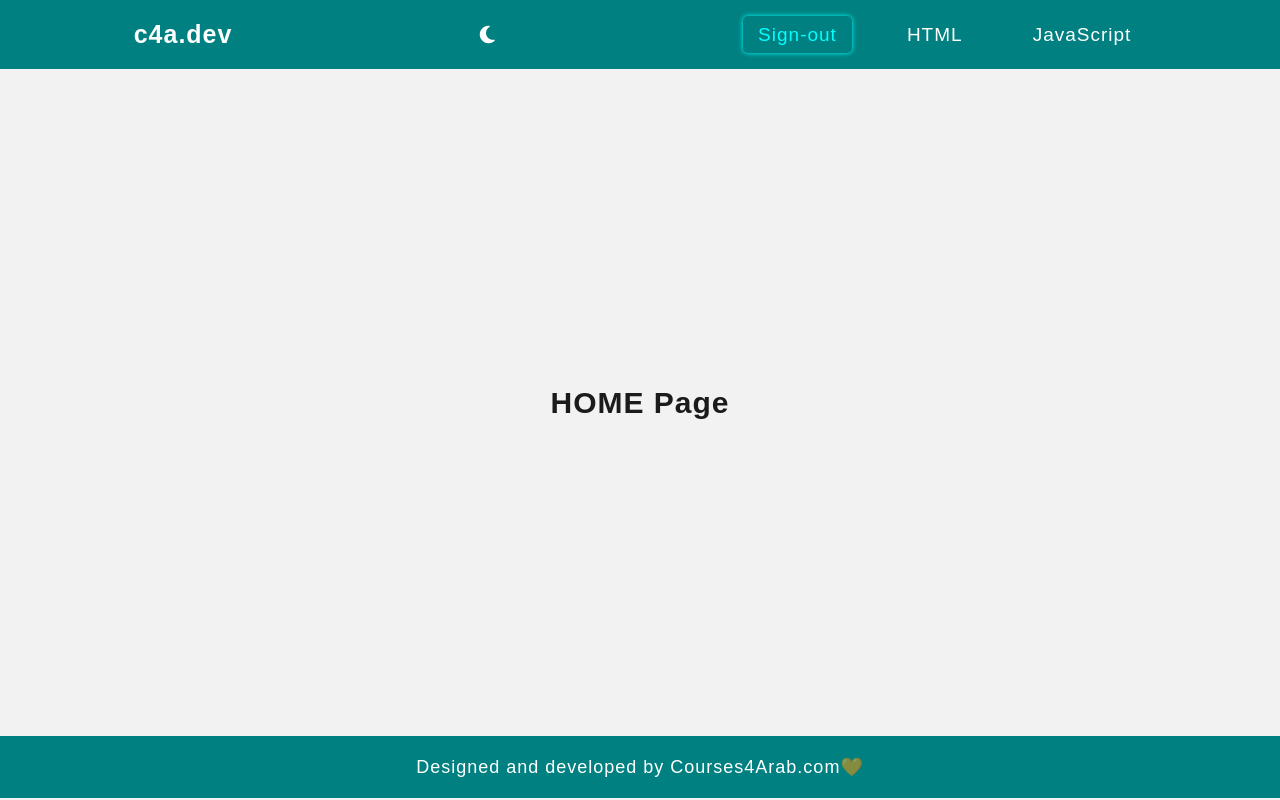
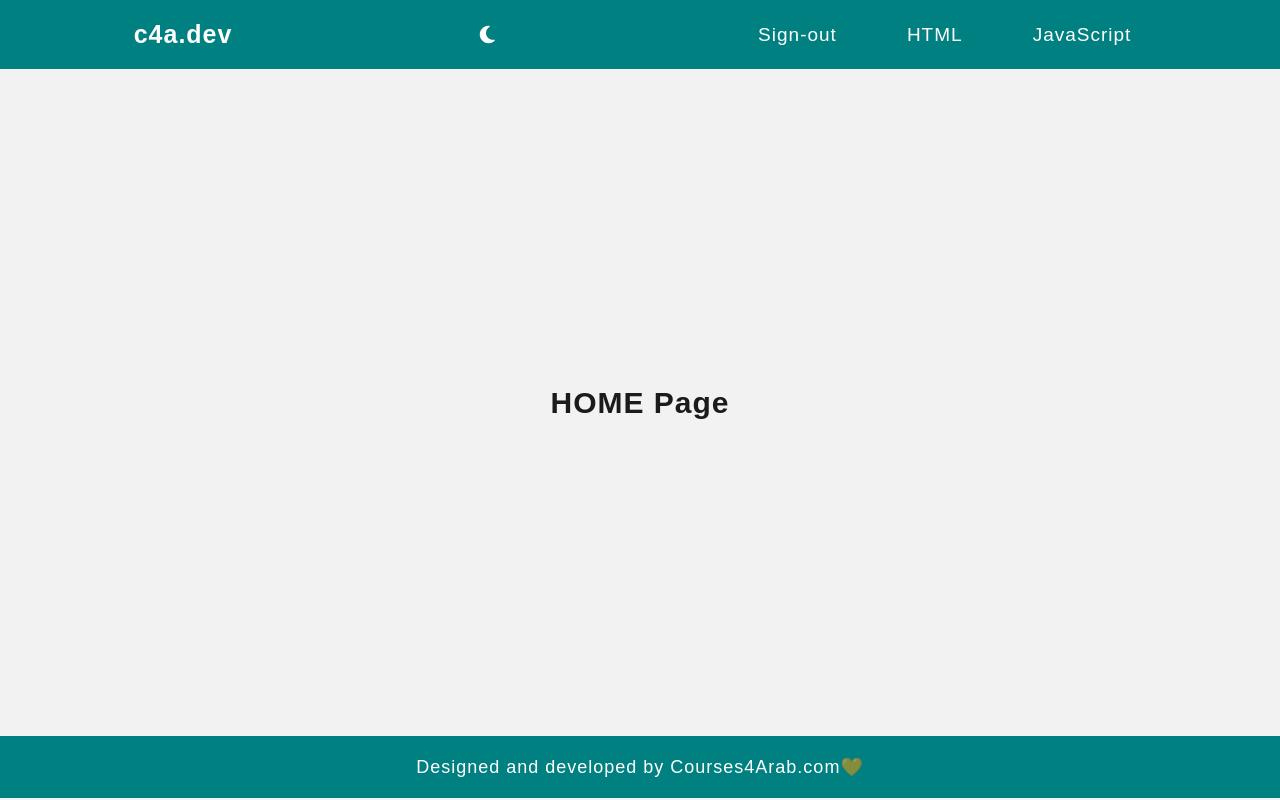
Before and after one commit to alielrayes/React_Level2, a React (Create React App) app: page / in a window 1280 px wide. Built offline with nearby package versions, Linux system fonts and the light colour scheme; no server answers; sample sign-in values are in the browser's storage.

Commit message:
lesson14.2

```diff
--- a/public/style.css
+++ b/public/style.css
@@ -23,10 +23,11 @@
 
 .flex {
   display: flex;
+  align-items: center;
 }
 
 .main-list {
-  padding: 20px;
+  padding: 10px 20px;
   font-size: 19px;
   position: relative;
 }
@@ -49,7 +50,7 @@
   display: none;
 
   position: absolute;
-  top: 69px;
+  top: 44px;
   left: -15px;
   border-top: 1px solid cyan;
 
--- a/src/comp/Header.css
+++ b/src/comp/Header.css
@@ -9,6 +9,12 @@
   display: flex;
   justify-content: space-around;
   align-items: center
+}
+
+
+.signout{
+  all: unset;
+  padding: 8px 15px;
 }
 
 /* ==================
--- a/src/comp/header.js
+++ b/src/comp/header.js
@@ -73,9 +73,9 @@ const Header = () => {
               // An error happened.
             });
           }} className="main-list">
-            <NavLink className="main-link">
+            <button className="main-link signout">
               Sign-out
-            </NavLink>
+            </button>
 
           </li>}
 
--- a/src/pages/css.js
+++ /dev/null
@@ -1,23 +0,0 @@
-import Header from "../comp/header";
-import Footer from "../comp/Footer";
-import MainContent from "../comp/MainContent";
-import { Helmet } from "react-helmet-async";
-
-const Css = () => {
-  return (
-    <>
-      <Helmet>
-        <title>CSS Page</title>
-        <meta name="description" content="csssssssssssssssssssss" />
-      </Helmet>
-
-      <Header />
-
-      <MainContent pageName="CSS Page" />
-
-      <Footer />
-    </>
-  );
-};
-
-export default Css;
--- a/src/pages/html.js
+++ b/src/pages/html.js
@@ -2,8 +2,24 @@ import Header from "../comp/header";
 import Footer from "../comp/Footer";
 import MainContent from "../comp/MainContent";
 import { Helmet } from "react-helmet-async";
+import { useEffect } from 'react';
+import { useNavigate } from "react-router-dom";
+import { useAuthState } from 'react-firebase-hooks/auth';
+import { auth } from '../firebase/config';
+
+
 
 const Html = () => {
+  const [user, loading, error] = useAuthState(auth);
+  const navigate = useNavigate();
+
+
+  useEffect(() => {
+    if (!user) {
+      navigate("/");
+    }
+  }, [user]);
+
   return (
     <>
       <Helmet>
--- a/src/pages/javascript.js
+++ b/src/pages/javascript.js
@@ -2,8 +2,25 @@ import Header from "../comp/header";
 import Footer from "../comp/Footer";
 import MainContent from "../comp/MainContent";
 import { Helmet } from "react-helmet-async";
+import { useEffect } from 'react';
+import { useNavigate } from "react-router-dom";
+import { useAuthState } from 'react-firebase-hooks/auth';
+import { auth } from '../firebase/config';
+
+
 
 const Javascript = () => {
+
+  const [user, loading, error] = useAuthState(auth);
+  const navigate = useNavigate();
+  useEffect(() => {
+    if (!user) {
+      navigate("/");
+    }
+  }, [user]);
+
+
+
   return (
     <>
       <Helmet>
```
Also changed, not shown: src/App.js (+2 -5 lines).
